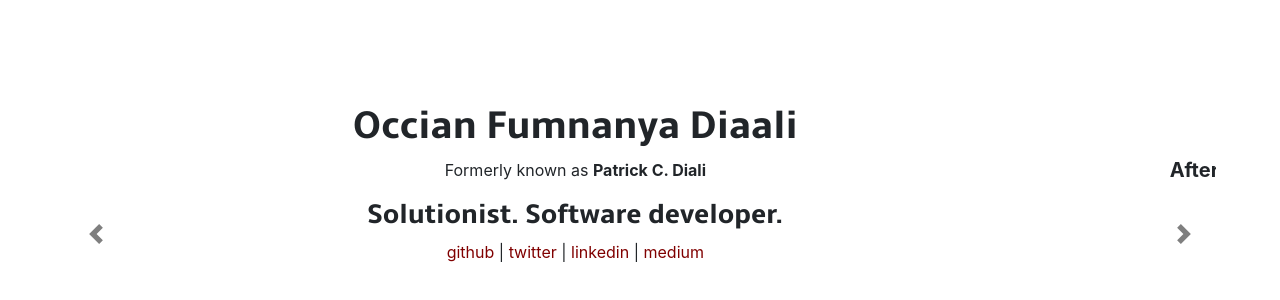
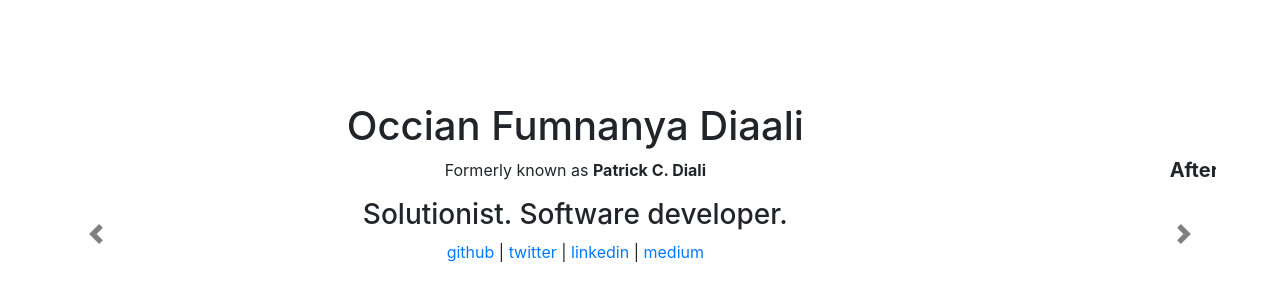
Before and after one commit to occiandiaali/i-am-occian, a React (Create React App) app: page /web in a window 1280 px wide. Shown: the part 58-358 px from the top of the page. Built offline with nearby package versions, Linux system fonts and the light colour scheme.

Commit message:
mute styles that should be site-wide

```diff
--- a/src/components/Home.css
+++ b/src/components/Home.css
@@ -14,9 +14,9 @@
 .carousel-control-prev {
     filter: invert(100%);
 }
-h1, h3 {
+/* h1, h3 {
   font-family: 'MyWebFont','Arial Rounded MT Bold', Geneva, Tahoma, sans-serif;
-}
+} */
 /* h1, h3, p {
     font-family: cursive, Courier, monospace;
 } */
@@ -30,9 +30,9 @@ h1, h3 {
   border-radius: 50%;
 } */
 
-a {
+/* a {
   color: maroon;
-}
+} */
 
 
 /* @media (min-width: 768px) {
--- a/src/components/Web.css
+++ b/src/components/Web.css
@@ -1,4 +1,4 @@
-.i-mg {
+/* .i-mg {
     width: 6em;
     height: 6em;
     border-radius: 50%;
@@ -7,4 +7,4 @@
 
 .i-mg:hover {
     cursor: pointer;
-}
+} */
```
